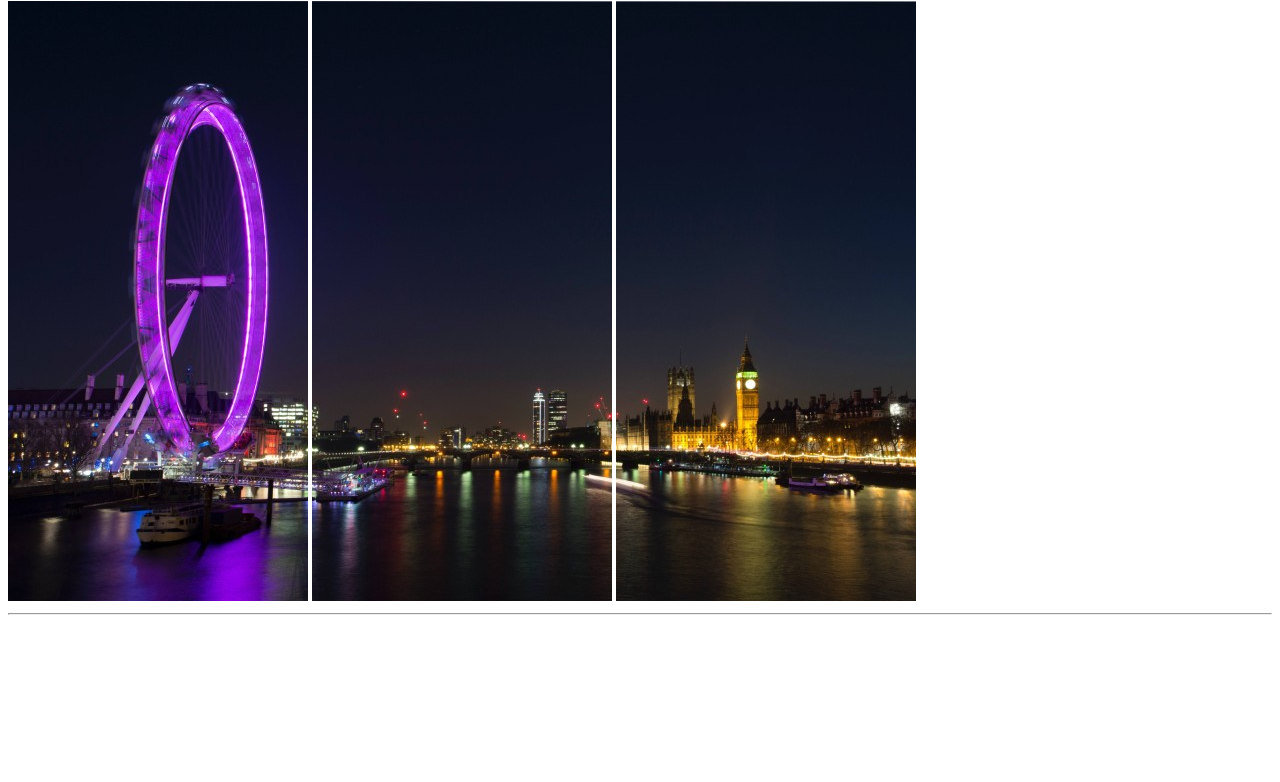
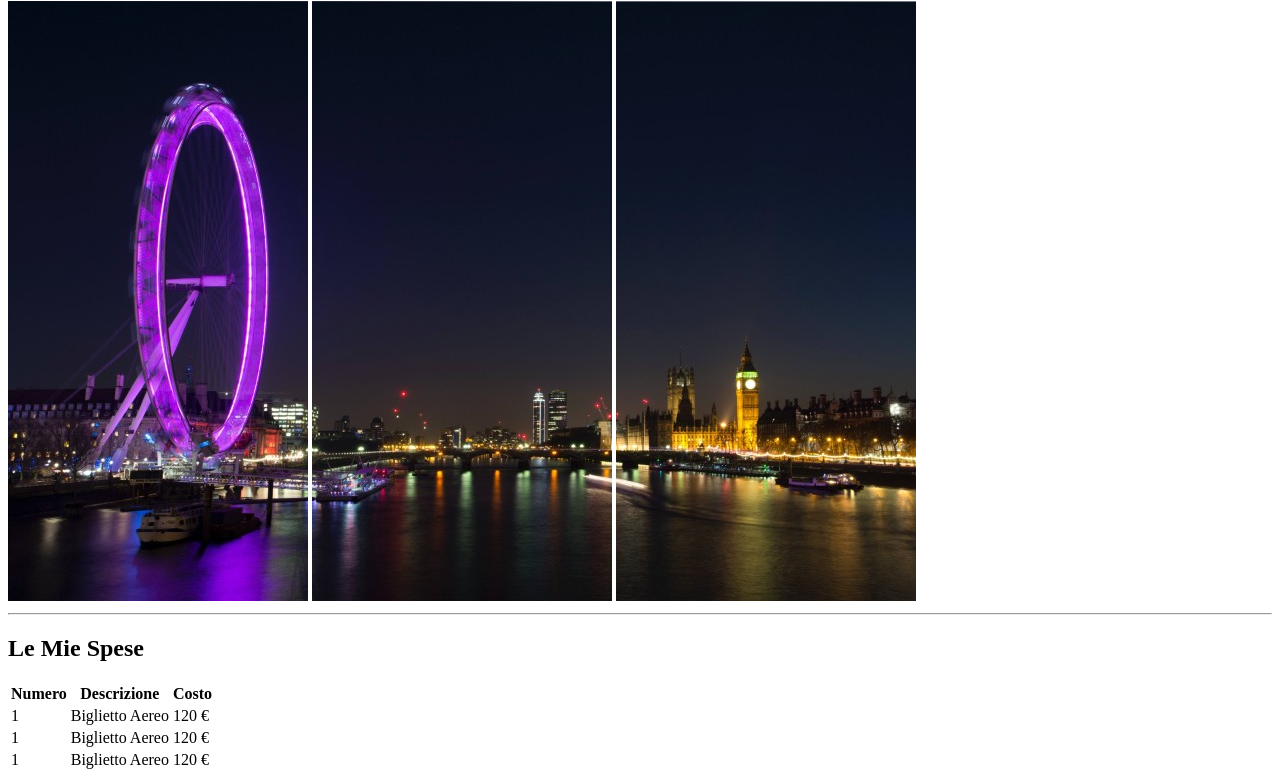
Before and after one commit to Pierluigi98-Bisogno/html-london-trip, a plain HTML site: page index.html in a window 1280 px wide. Shown: the part 79-861 px from the top of the page. Before the commit the page ends 800 px from the top, so only its background shows below. Drawn offline with Linux system fonts and the light colour scheme.

Commit message:
Add Air Payments

```diff
--- a/index.html
+++ b/index.html
@@ -13,6 +13,38 @@
 <img src="./img/pexels-bill-emrich-230794-1.jpg" alt="">
 <img src="./img/pexels-bill-emrich-230794-2.jpg" alt="">
 <hr>
+<h2>Le Mie Spese</h2>
+
+
+
+
+<table>
+    <tr>
+        <th>Numero</th>
+        <th>Descrizione</th>
+        <th>Costo</th>
+    </tr>
+    <tr>
+        <td>1</td>
+        <td>Biglietto Aereo</td>
+        <td>120 €</td>
+    </tr>
+    <tr>
+        <td>1</td>
+        <td>Biglietto Aereo</td>
+        <td>120 €</td>
+    </tr>
+    <tr>
+        <td>1</td>
+        <td>Biglietto Aereo</td>
+        <td>120 €</td>
+    </tr>
+    <tr>
+
+    </tr>
+
+
+</table>
 
 <body>
 </body>
```
